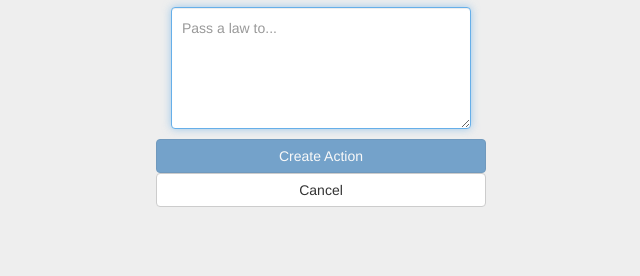
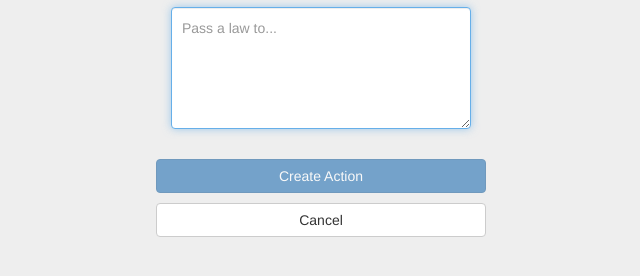
Before and after one commit to michaelcrubenstein/IDoDeclare, a Django app: template dico/templates/dico/createPetition.html in a window 1280 px wide. Shown: the part 149-425 px from the top of the page, without its empty margins (319-959 px from the left). Run offline with Django 3.2, Linux system fonts and the light colour scheme; the template is opened without the code that fills it, so the values that code supplies are empty; some libraries are stand-ins or nearby versions.

Commit message:
Fix appearance of cancel buttons.

```diff
--- a/public/static/dico/css/createPetition.css
+++ b/public/static/dico/css/createPetition.css
@@ -30,3 +30,9 @@ body {
 .form-createpetition .form-control:focus {
   z-index: 2;
 }
+.ok-button {
+  margin-top: 20px;
+}
+.cancel-button {
+  margin-top: 10px;
+}
```
Also changed, not shown: public/static/dico/css/forgotpassword.css (+3 -5 lines).
